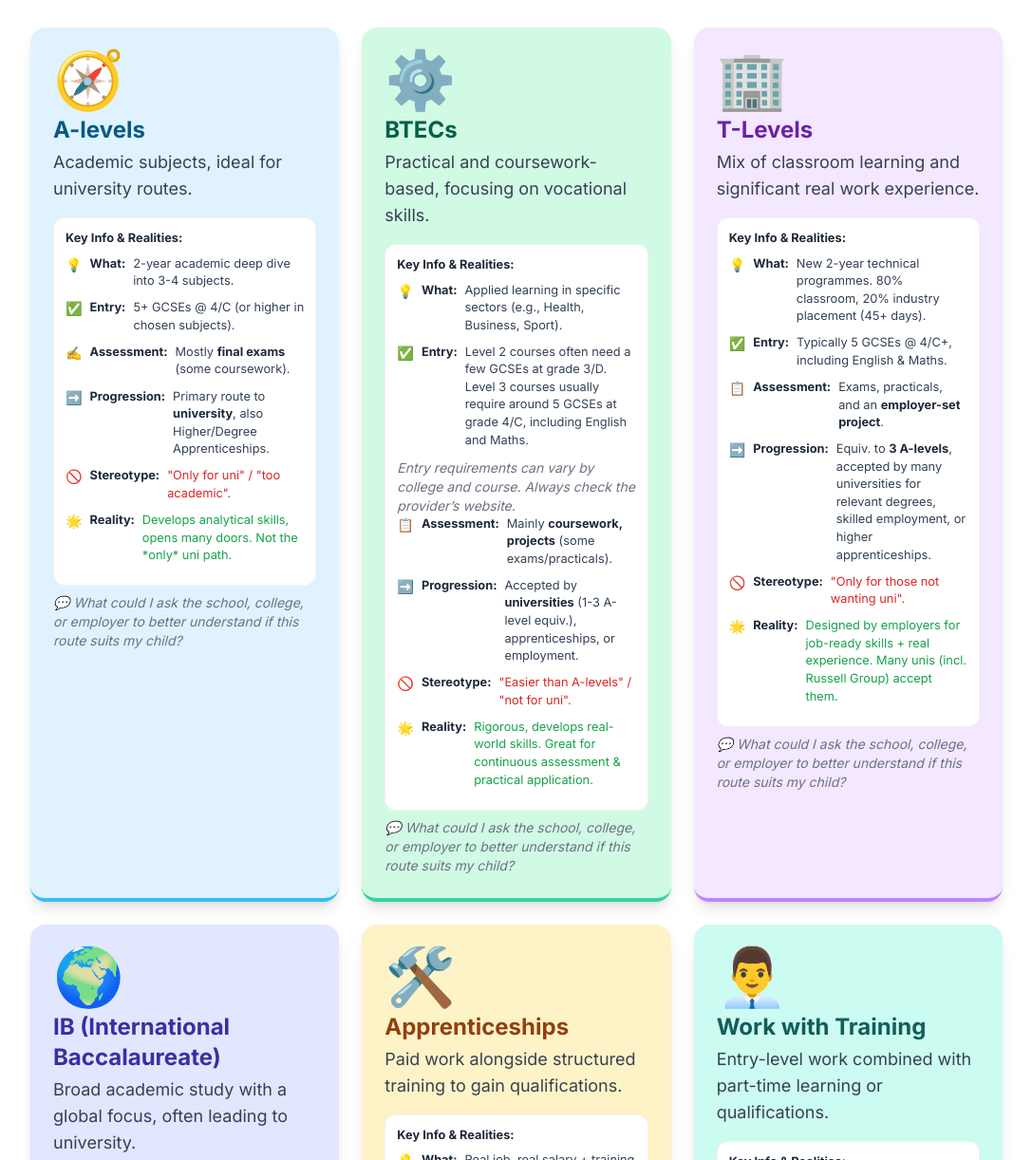
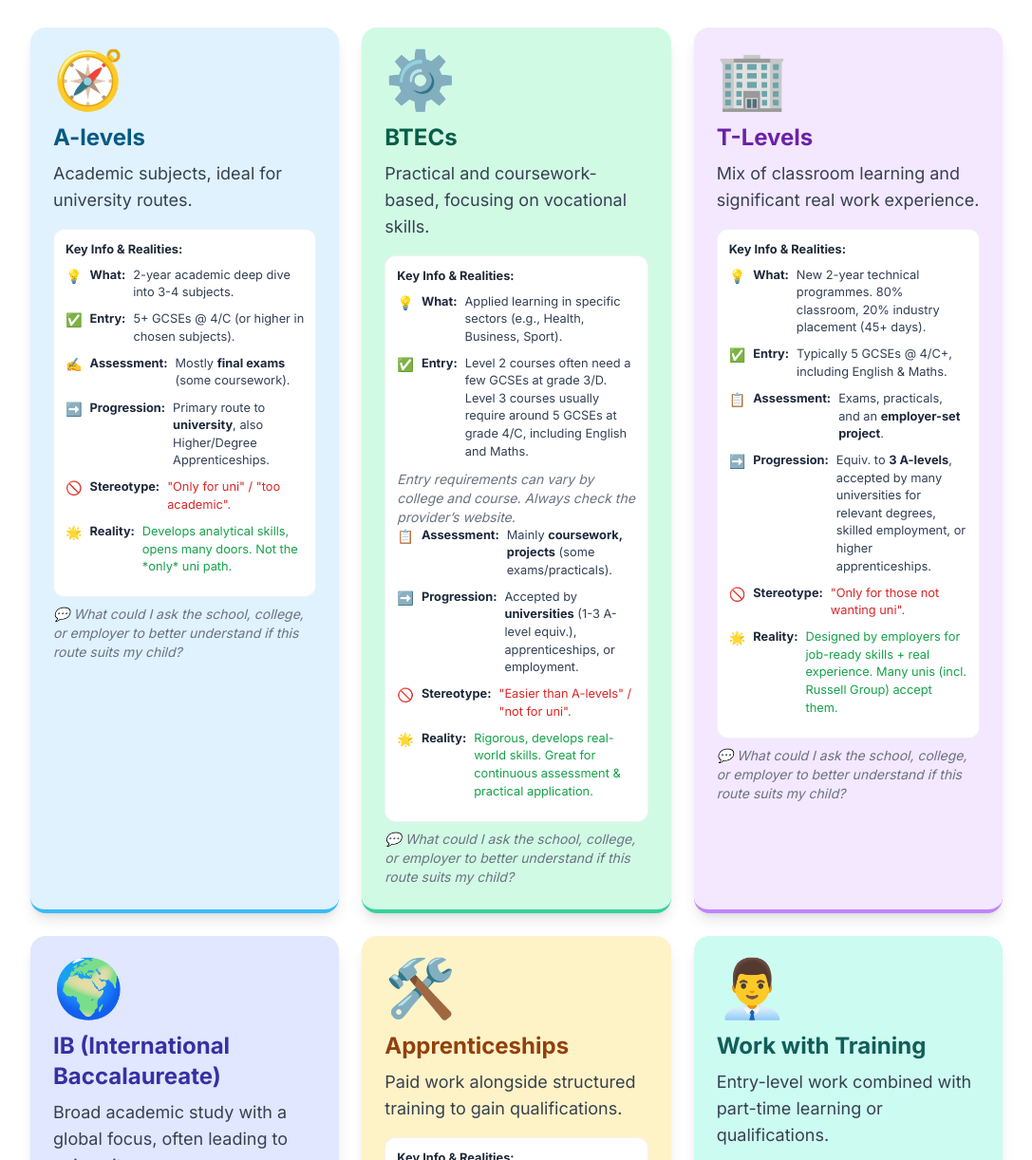
Before and after one commit to Neepa-H/TestPages, a plain HTML site: page index.html in a window 1280 px wide. Shown: the part 279-1501 px from the top of the page at 95% size, without its empty margins (96-1183 px from the left). Drawn offline with nearby package versions, Linux system fonts and the light colour scheme.

Commit message:
Update index.html

```diff
--- a/index.html
+++ b/index.html
@@ -51,6 +51,8 @@
             display: flex;
             flex-direction: column;
             justify-content: flex-start; /* Align content to top of card */
+            align-items: flex-start; /* ACCESSIBILITY: Align left for dyslexia */
+            text-align: left; /* ACCESSIBILITY: Align left for dyslexia */
         }
         .option-card:hover {
             transform: translateY(-5px);
@@ -60,6 +62,7 @@
         /* Styles for detailed info within cards */
         .card-details {
             font-size: 0.8rem; /* Retain slightly smaller font for density */
+            margin-top: 1rem;
             line-height: 1.45; /* Increased line height for readability */
             color: #334155; /* ACCESSIBILITY: Darkened for contrast */
             text-align: left; /* Align details left for readability */
@@ -276,16 +279,9 @@
         <div class="grid grid-cols-1 md:grid-cols-2 lg:grid-cols-3 gap-6 w-full max-w-5xl">
 
             <div class="option-card bg-sky-100 p-6 rounded-2xl shadow-lg border-b-4 border-sky-400 cursor-pointer">
-                <div class="w-full mb-2">
-                    <span class="text-6xl" role="img" aria-label="Compass Icon">🧭</span>
-                </div>
-                <div class="w-full mb-1">
-                    <h2 class="text-2xl font-bold text-sky-800" id="al_title">A-levels</h2>
-                </div>
-                <div class="w-full mb-4">
+                <span class="text-6xl mb-4" role="img" aria-label="Compass Icon">🧭</span>
+                <h2 class="text-2xl font-bold text-sky-800 mb-2" id="al_title">A-levels</h2>
                 <p class="text-gray-700 text-lg" id="al_description">Academic subjects, ideal for university routes.</p>
-                </div>
-                <div class="w-full">
                 <div class="card-details">
                     <h4 class="font-bold text-gray-800 mb-2" id="al_key_info_header">Key Info & Realities:</h4>
                     <ul>
@@ -297,23 +293,13 @@
                         <li class="reality"><span class="icon">🌟</span> <strong id="al_reality_label">Reality:</strong> <span id="al_reality_text">Develops analytical skills, opens many doors. Not the *only* uni path.</span></li>
                     </ul>
                 </div>
-                </div>
-                <div class="w-full">
                 <p id="al_reflection_prompt" class="text-sm text-gray-500 italic mt-2"></p>
-                </div>
             </div>
 
             <div class="option-card bg-emerald-100 p-6 rounded-2xl shadow-lg border-b-4 border-emerald-400 cursor-pointer">
-                <div class="w-full mb-2">
-                    <span class="text-6xl" role="img" aria-label="Gear Icon">⚙️</span>
-                </div>
-                <div class="w-full mb-1">
-                    <h2 class="text-2xl font-bold text-emerald-800" id="btec_title">BTECs</h2>
-                </div>
-                <div class="w-full mb-4">
+                <span class="text-6xl mb-4" role="img" aria-label="Gear Icon">⚙️</span>
+                <h2 class="text-2xl font-bold text-emerald-800 mb-2" id="btec_title">BTECs</h2>
                 <p class="text-gray-700 text-lg" id="btec_description">Practical and coursework-based, focusing on vocational skills.</p>
-                </div>
-                <div class="w-full">
                 <div class="card-details">
                     <h4 class="font-bold text-gray-800 mb-2" id="btec_key_info_header">Key Info & Realities:</h4>
                     <ul>
@@ -326,23 +312,13 @@
                         <li class="reality"><span class="icon">🌟</span> <strong id="btec_reality_label">Reality:</strong> <span id="btec_reality_text">Rigorous, develops real-world skills. Great for continuous assessment & practical application.</span></li>
                     </ul>
                 </div>
-                </div>
-                <div class="w-full">
                 <p id="btec_reflection_prompt" class="text-sm text-gray-500 italic mt-2"></p>
-                </div>
             </div>
 
             <div class="option-card bg-purple-100 p-6 rounded-2xl shadow-lg border-b-4 border-purple-400 cursor-pointer">
-                <div class="w-full mb-2">
-                    <span class="text-6xl" role="img" aria-label="Building Icon">🏢</span>
-                </div>
-                <div class="w-full mb-1">
-                    <h2 class="text-2xl font-bold text-purple-800" id="tlevel_title">T-Levels</h2>
-                </div>
-                <div class="w-full mb-4">
+                <span class="text-6xl mb-4" role="img" aria-label="Building Icon">🏢</span>
+                <h2 class="text-2xl font-bold text-purple-800 mb-2" id="tlevel_title">T-Levels</h2>
                 <p class="text-gray-700 text-lg" id="tlevel_description">Mix of classroom learning and significant real work experience.</p>
-                </div>
-                <div class="w-full">
                 <div class="card-details">
                     <h4 class="font-bold text-gray-800 mb-2" id="tlevel_key_info_header">Key Info & Realities:</h4>
                     <ul>
@@ -354,23 +330,13 @@
                         <li class="reality"><span class="icon">🌟</span> <strong id="tlevel_reality_label">Reality:</strong> <span id="tlevel_reality_text">Designed by employers for job-ready skills + real experience. Many unis (incl. Russell Group) accept them.</span></li>
                     </ul>
                 </div>
-                </div>
-                <div class="w-full">
                 <p id="tlevel_reflection_prompt" class="text-sm text-gray-500 italic mt-2"></p>
-                </div>
             </div>
 
             <div class="option-card bg-indigo-100 p-6 rounded-2xl shadow-lg border-b-4 border-indigo-400 cursor-pointer">
-                <div class="w-full mb-2">
-                    <span class="text-6xl" role="img" aria-label="Globe Icon">🌍</span>
-                </div>
-                <div class="w-full mb-1">
-                    <h2 class="text-2xl font-bold text-indigo-800" id="ib_title">IB (International Baccalaureate)</h2>
-                </div>
-                <div class="w-full mb-4">
+                <span class="text-6xl mb-4" role="img" aria-label="Globe Icon">🌍</span>
+                <h2 class="text-2xl font-bold text-indigo-800 mb-2" id="ib_title">IB (International Baccalaureate)</h2>
                 <p class="text-gray-700 text-lg" id="ib_description">Broad academic study with a global focus, often leading to university.</p>
-                </div>
-                <div class="w-full">
                 <div class="card-details">
                     <h4 class="font-bold text-gray-800 mb-2" id="ib_key_info_header">Key Info & Realities:</h4>
                     <ul>
@@ -382,23 +348,13 @@
                         <li class="reality"><span class="icon">🌟</span> <strong id="ib_reality_label">Reality:</strong> <span id="ib_reality_text">Excellent well-rounded education, strong uni prep, global perspective.</span></li>
                     </ul>
                 </div>
-                </div>
-                <div class="w-full">
                 <p id="ib_reflection_prompt" class="text-sm text-gray-500 italic mt-2"></p>
-                </div>
             </div>
 
             <div class="option-card bg-amber-100 p-6 rounded-2xl shadow-lg border-b-4 border-amber-400 cursor-pointer">
-                <div class="w-full mb-2">
-                    <span class="text-6xl" role="img" aria-label="Wrench Icon">🛠️</span>
-                </div>
-                <div class="w-full mb-1">
-                    <h2 class="text-2xl font-bold text-amber-800" id="app_title">Apprenticeships</h2>
-                </div>
-                <div class="w-full mb-4">
+                <span class="text-6xl mb-4" role="img" aria-label="Wrench Icon">🛠️</span>
+                <h2 class="text-2xl font-bold text-amber-800 mb-2" id="app_title">Apprenticeships</h2>
                 <p class="text-gray-700 text-lg" id="app_description">Paid work alongside structured training to gain qualifications.</p>
-                </div>
-                <div class="w-full">
                 <div class="card-details">
                     <h4 class="font-bold text-gray-800 mb-2" id="app_key_info_header">Key Info & Realities:</h4>
                     <ul>
@@ -410,23 +366,13 @@
                         <li class="reality"><span class="icon">🌟</span> <strong id="app_reality_label">Reality:</strong> <span id="app_reality_text">Hundreds of industries (tech, finance, law, creative). Get a degree without debt. Highly valued experience.</span></li>
                     </ul>
                 </div>
-                </div>
-                <div class="w-full">
                 <p id="app_reflection_prompt" class="text-sm text-gray-500 italic mt-2"></p>
-                </div>
             </div>
 
             <div class="option-card bg-teal-100 p-6 rounded-2xl shadow-lg border-b-4 border-teal-400 cursor-pointer">
-                <div class="w-full mb-2">
-                    <span class="text-6xl" role="img" aria-label="Briefcase with Person Icon">👨‍💼</span>
-                </div>
-                <div class="w-full mb-1">
-                    <h2 class="text-2xl font-bold text-teal-800" id="wwt_title">Work with Training</h2>
-                </div>
-                <div class="w-full mb-4">
+                <span class="text-6xl mb-4" role="img" aria-label="Briefcase with Person Icon">👨‍💼</span>
+                <h2 class="text-2xl font-bold text-teal-800 mb-2" id="wwt_title">Work with Training</h2>
                 <p class="text-gray-700 text-lg" id="wwt_description">Entry-level work combined with part-time learning or qualifications.</p>
-                </div>
-                <div class="w-full">
                 <div class="card-details">
                     <h4 class="font-bold text-gray-800 mb-2" id="wwt_key_info_header">Key Info & Realities:</h4>
                     <ul>
@@ -438,14 +384,11 @@
                         <li class="reality"><span class="icon">🌟</span> <strong id="wwt_reality_label">Reality:</strong> <span id="wwt_reality_text">Quick independence & practical skills. Often includes support for essential GCSEs (Eng/Maths), opening future doors.</span></li>
                     </ul>
                 </div>
-                </div>
-                <div class="w-full">
                 <p id="wwt_reflection_prompt" class="text-sm text-gray-500 italic mt-2"></p>
             </div>
         </div>
-        </div>
 
-        <div class="bg-amber-100 border-l-4 border-amber-400 p-4 rounded-md text-sm text-amber-900 mt-6 w-full max-w-5xl mx-auto">
+        <div class="bg-gray-100 border-l-4 border-gray-400 p-4 rounded-md text-sm text-gray-800 mt-6 w-full max-w-5xl mx-auto">
             <strong id="other_pathways_title"></strong>: <span id="other_pathways_content"></span>
         </div>
     </div>
@@ -1084,7 +1027,7 @@
                 wwt_progression_label: "ترقی:", wwt_progression_text: "فوری کام کا تجربہ اور مہارتیں بناتا ہے۔ اپرینٹس شپ، مزید تعلیم، یا کمپنی کے اندر کیریئر کی ترقی کا باعث بن سکتا ہے۔",
                 wwt_stereotype_label: "روایتی سوچ:", wwt_stereotype_text: "\"صرف ایک نوکری، صحیح راستہ نہیں۔\"",
                 wwt_reality_label: "حقیقت:", wwt_reality_text: "فوری خود مختاری اور عملی مہارتوں کے لیے بہترین۔ اکثر ضروری جی سی ایس ای (انگریزی/ریاضی) حاصل کرنے کے لیے مدد شامل ہوتی ہے، جو مستقبل کے دروازے کھولتی ہے۔",
-                wwt_reflection_prompt: "💬 میں اسکول، کالج، یا آجر سے کیا پوچھ سکتا ہوں تاکہ بہتر طور पर سمجھ سکوں کہ یہ راستہ میرے بچے کے لیے موزوں ہے یا نہیں؟",
+                wwt_reflection_prompt: "💬 میں اسکول، کالج، یا آجر سے کیا پوچھ سکتا ہوں تاکہ بہتر طور پر سمجھ سکوں کہ یہ راستہ میرے بچے کے لیے موزوں ہے یا نہیں؟",
 
                 // Other Pathways Sidenote
                 other_pathways_title: "دیگر راستے",
@@ -1515,5 +1458,8 @@
             changeLanguage();
         });
     </script>
+    <footer class="text-center text-xs text-gray-500 mt-8">
+  © 2025 Futures Unlocked | Developed by N.Hekim
+</footer>
 </body>
 </html>
```
Lines whose indentation alone changed are shown as unchanged.
